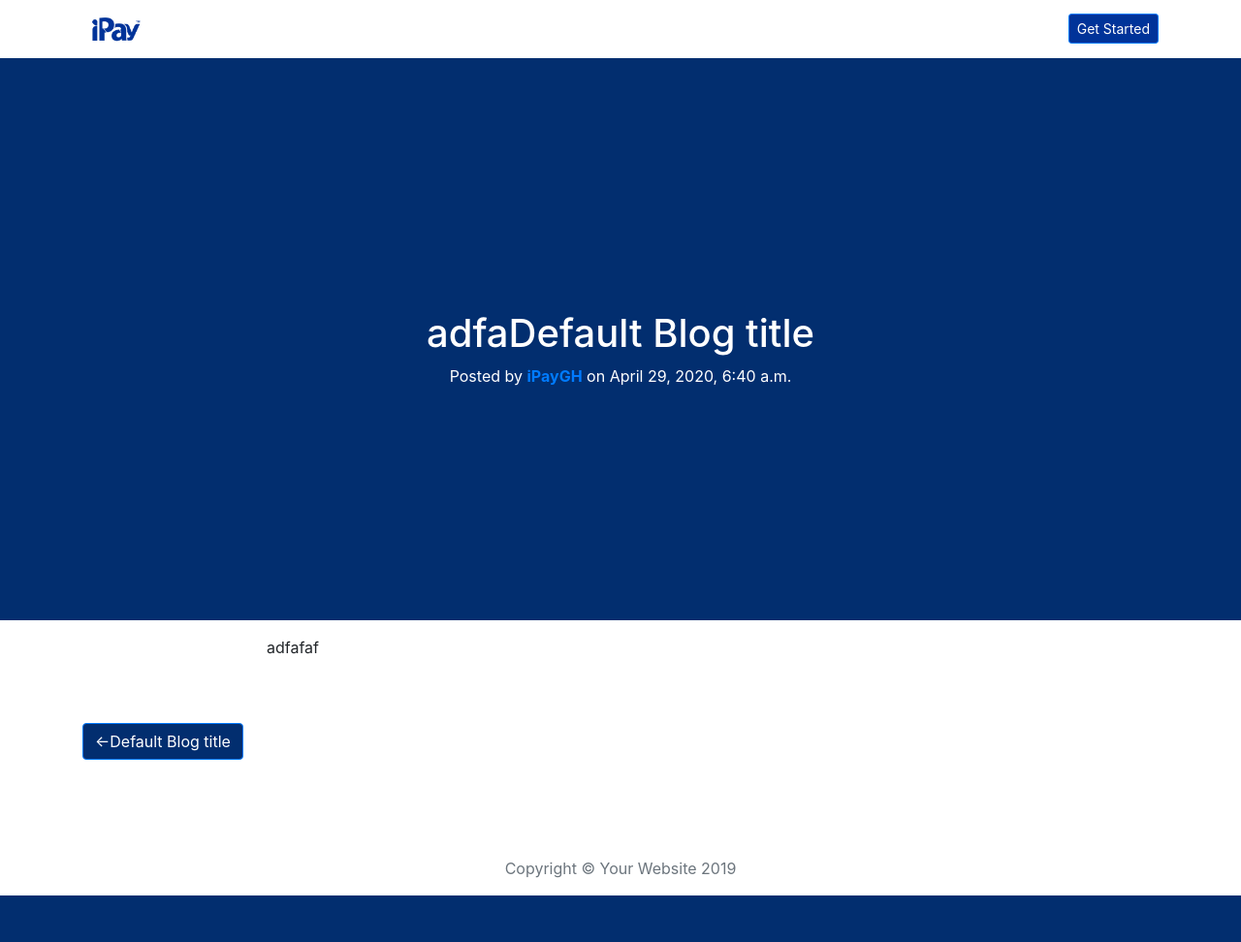
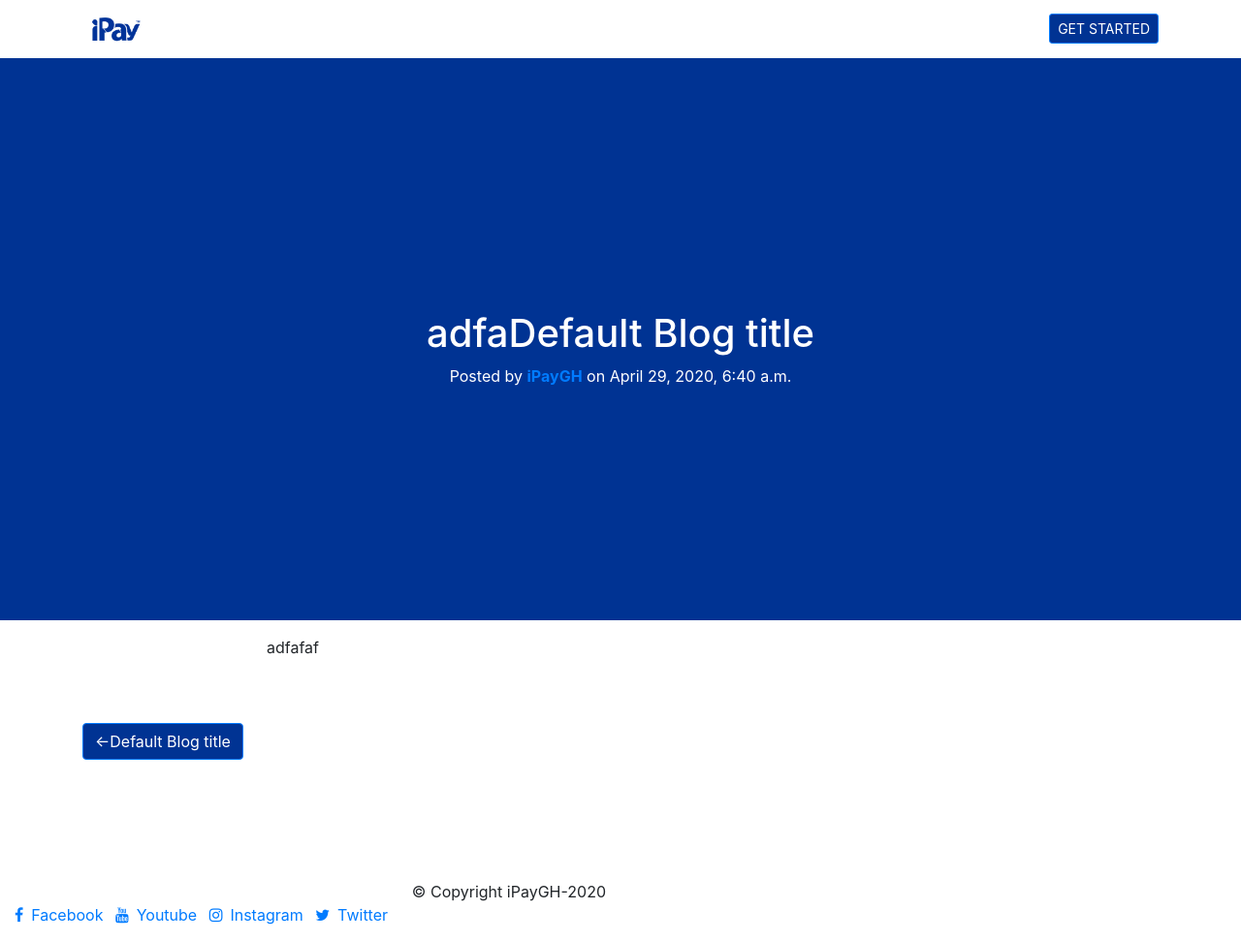
Before and after one commit to mnnlthmpsn/ipayghblog, a Django app: page /blog/14/detail/ in a window 1280 px wide. Shown: the whole page at 97% size. Before the commit the page ends 924 px from the top, so only its background shows below. Run offline with Django 3.2, Linux system fonts and the light colour scheme; data comes from the database, SQL or seed files in the repository; some libraries are stand-ins or nearby versions.

Commit message:
favicon.ico added, other changes made

```diff
--- a/blog/static/blog/css/styles.css
+++ b/blog/static/blog/css/styles.css
@@ -1,7 +1,7 @@
 header {
     height: 80vh;
     text-align: center;
-    background-color: rgb(0,51,153);
+    background-color: #003393;
 }
 
 .site-heading {
--- a/blog/templates/base.html
+++ b/blog/templates/base.html
@@ -8,10 +8,13 @@
     <meta name="viewport" content="width=device-width, initial-scale=1, shrink-to-fit=no">
     <meta name="description" content="">
     <meta name="author" content="">
+    <link rel="shortcut icon" type="image/png" href="{% static 'blog/img/favicon.ico' %}" />
 
     <title>iPayGH Blog</title>
     <!-- ckeditor -->
     <script src="https://cdn.ckeditor.com/4.14.0/standard/ckeditor.js"></script>
+
+    <link rel="stylesheet" href="https://stackpath.bootstrapcdn.com/font-awesome/4.7.0/css/font-awesome.min.css">
 
     <link rel="stylesheet" href="https://stackpath.bootstrapcdn.com/bootstrap/4.4.1/css/bootstrap.min.css"
         integrity="sha384-Vkoo8x4CGsO3+Hhxv8T/Q5PaXtkKtu6ug5TOeNV6gBiFeWPGFN9MuhOf23Q9Ifjh" crossorigin="anonymous">
@@ -31,10 +34,11 @@
 
     <!-- Navigation -->
     {% if request.user.is_authenticated %}
-    <nav class="navbar navbar-expand-lg navbar-light fixed-top" id="mainNav" style="background-color: white !important;">
+    <nav class="navbar navbar-expand-lg navbar-light fixed-top" id="mainNav"
+        style="background-color: white !important;">
         <div class="container">
-            <a class="navbar-brand" href="https://ipaygh.com"><img class="img-fluid logo" src="{% static 'blog/img/ipay.png' %}"
-                    alt="https://ipaygh.com" /></a>
+            <a class="navbar-brand" href="https://www.ipaygh.com"><img class="img-fluid logo"
+                    src="{% static 'blog/img/ipay.png' %}" alt="https://manage2.ipaygh.com/xmanage/get-started" /></a>
             <button class="navbar-toggler navbar-toggler-right" type="button" data-toggle="collapse"
                 data-target="#navbarResponsive" aria-controls="navbarResponsive" aria-expanded="false"
                 aria-label="Toggle navigation">
@@ -44,19 +48,20 @@
             <div class="collapse navbar-collapse" id="navbarResponsive">
                 <ul class="navbar-nav ml-auto">
                     <li class="nav-item">
-                        <a class="nav-link" style='color: rgb(0,51,153) !important'
+                        <a class="nav-link" style='color: #003393 !important'
                             href="{% url 'blog:index' %}"><strong>Home</strong></a>
                     </li>
 
                     <li class="nav-item">
-                        <a class="nav-link" style='color: rgb(0,51,153) !important'
+                        <a class="nav-link" style='color: #003393 !important'
                             href="{% url 'blog:admin_dashboard' %}"><strong>Dashboard</strong></a>
                     </li>
                     <li class="nav-item">
-                        <a class="nav-link" style='color: rgb(0,51,153) !important' href="{% url 'blog:add' %}"><strong>Add Blog</strong></a>
+                        <a class="nav-link" style='color: #003393 !important' href="{% url 'blog:add' %}"><strong>Add
+                                Blog</strong></a>
                     </li>
                     <li class="nav-item">
-                        <a class="nav-link" style='color: rgb(0,51,153) !important'
+                        <a class="nav-link" style='color: #003393 !important'
                             href="{% url 'blog:logout' %}"><strong>Logout</strong></a>
                     </li>
 
@@ -66,11 +71,10 @@
     </nav>
     {% else %}
     <nav class="navbar fixed-top" id="mainNav" style="background-color: white !important;">
-        <div class="container" >
-            <a class="navbar-brand" href="https://ipaygh.com"><img class="img-fluid logo"
-                    src="{% static 'blog/img/ipay.png' %}" alt="https://ipaygh.com" /></a>
-            <button class="btn btn-primary btn-sm"
-                style="background-color: rgb(0,51,153) !important;">Get Started</button>
+        <div class="container">
+            <a class="navbar-brand" href="https://www.ipaygh.com"><img class="img-fluid logo"
+                    src="{% static 'blog/img/ipay.png' %}" alt="https://www.ipaygh.com" /></a>
+            <button class="btn btn-primary btn-sm" style="background-color: #003393 !important;">GET STARTED</button>
         </div>
     </nav>
     {% endif %}
@@ -78,16 +82,36 @@
     {% endblock %}
     <!-- Footer -->
     <footer>
-        <div class="container">
-            <div class="row">
-                <div class="col-lg-8 col-md-10 mx-auto">
-                    <p class="copyright text-muted text-center">Copyright &copy; Your Website 2019</p>
+        <div class="row"></div>
+        <div class="footer-btm pt-4">
+            <div class="col-lg-6 text-right">
+                <div class="copyright">
+                    &copy; Copyright iPayGH-2020
                 </div>
             </div>
+            <div class="col-lg-6 text-left">
+                <ul class="list-inline footer-socials">
+                    <li class="list-inline-item"><a href="https://web.facebook.com/iPayGhana/?_rdc=1&_rdr"><i
+                                class="fa fa-facebook mr-2"></i>Facebook</a></li>
+                    <li class="list-inline-item"><a href="https://www.youtube.com/channel/UCeL8enn354X9qYkrA-PzZxw"><i
+                                class="fa fa-youtube mr-2"></i>Youtube</a></li>
+                    <li class="list-inline-item"><a href="https://www.instagram.com/ipayghana/?hl=en0"><i
+                                class="fa fa-instagram mr-2"></i>Instagram</a></li>
+                    <li class="list-inline-item"><a href="https://twitter.com/home"><i
+                                class="fa fa-twitter mr-2"></i>Twitter</a></li>
+            </div>
+        </div>
         </div>
     </footer>
-
-
+    <script src="https://code.jquery.com/jquery-3.4.1.slim.min.js"
+        integrity="sha384-J6qa4849blE2+poT4WnyKhv5vZF5SrPo0iEjwBvKU7imGFAV0wwj1yYfoRSJoZ+n"
+        crossorigin="anonymous"></script>
+    <script src="https://cdn.jsdelivr.net/npm/popper.js@1.16.0/dist/umd/popper.min.js"
+        integrity="sha384-Q6E9RHvbIyZFJoft+2mJbHaEWldlvI9IOYy5n3zV9zzTtmI3UksdQRVvoxMfooAo"
+        crossorigin="anonymous"></script>
+    <script src="https://stackpath.bootstrapcdn.com/bootstrap/4.4.1/js/bootstrap.min.js"
+        integrity="sha384-wfSDF2E50Y2D1uUdj0O3uMBJnjuUD4Ih7YwaYd1iqfktj0Uod8GCExl3Og8ifwB6"
+        crossorigin="anonymous"></script>
 </body>
 
 </html>
--- a/blog/templates/blog/add.html
+++ b/blog/templates/blog/add.html
@@ -2,7 +2,7 @@
 
 {% block body %}
 
-<header class="masthead" style="background-color: #022e6f">
+<header class="masthead" style="background-color: #003393">
     <div class="overlay"></div>
     <div class="container">
         <div class="row">
@@ -41,7 +41,7 @@
                     </script>
                 </div>
                 <button type="submit" class="btn"
-                    style="background-color: #022e6f !important; color: white;">Add</button>
+                    style="background-color: #003393 !important; color: white;">Add</button>
             </form>
         </div>
     </div>
--- a/blog/templates/blog/detail.html
+++ b/blog/templates/blog/detail.html
@@ -3,14 +3,14 @@
 {% block body %}
 {% if blog %}
 
-<header style="background-color: #022e6f;">
+<header style="background-color: #003393;">
     <div class="container">
         <div class="row">
             <div class="col-lg-8 col-md-10 mx-auto">
                 <div class="post-heading">
                     <h1>{{blog.title}}</h1>
                     <span class="meta">Posted by
-                        <a href="#"><strong>iPayGH</strong></a>
+                        <a href="https://www.ipaygh.com/"><strong>iPayGH</strong></a>
                         on {{ blog.pub_date }}</span>
                 </div>
             </div>
@@ -30,7 +30,7 @@
             {% if blog.get_previous_by_pub_date %}
             <div class="clearfix">
                 <a class="btn btn-primary" href="{% url 'blog:detail'  blog.get_previous_by_pub_date.id %}"
-                    style='background-color: #022e6f !important;'>&larr;{{ blog.get_previous_by_pub_date }}</a>
+                    style='background-color: #003393 !important;'>&larr;{{ blog.get_previous_by_pub_date }}</a>
             </div>
             {% endif %}
 
@@ -38,7 +38,7 @@
             {% if blog.get_next_by_pub_date %}
             <div class="clearfix">
                 <a class="btn btn-primary" href="{% url 'blog:detail'  blog.get_next_by_pub_date.id %}"
-                    style='background-color: #022e6f !important;'>{{ blog.get_next_by_pub_date }} &rarr;</a>
+                    style='background-color: #003393 !important;'>{{ blog.get_next_by_pub_date }} &rarr;</a>
             </div>
         </div>
         {% endif %}
--- a/blog/templates/blog/update.html
+++ b/blog/templates/blog/update.html
@@ -39,7 +39,7 @@
                         CKEDITOR.replace('content');
                     </script>
                 </div>
-                <button type="submit" class="btn" style="background-color: #022e6f !important; color: white;">Update</button>
+                <button type="submit" class="btn" style="background-color: #003393 !important; color: white;">Update</button>
             </form>
         </div>
     </div>
--- a/blog/templates/blog/view_blog.html
+++ b/blog/templates/blog/view_blog.html
@@ -29,7 +29,7 @@
         </div>
         <div class="d-flex justify-content-center btn-group" role="group" aria-label="button-group">
             <div class="col-md-12 col-sm-12 col-lg-4">
-                <button class="btn btn-primary" style="background-color: #022e6f !important;"><a
+                <button class="btn btn-primary" style="background-color: #003393 !important;"><a
                         style="color: white; text-decoration: none;"
                         href="{% url 'blog:update' blog.id %}">Update</a></button>
                 <button class="btn btn-danger" style="margin-left: 20px"><a style="color: white; text-decoration: none;"
--- a/ipaygh/settings.py
+++ b/ipaygh/settings.py
@@ -20,7 +20,7 @@ BASE_DIR = os.path.dirname(os.path.dirname(os.path.abspath(__file__)))
 # See https://docs.djangoproject.com/en/2.2/howto/deployment/checklist/
 
 # SECURITY WARNING: keep the secret key used in production secret!
-SECRET_KEY = os.environ['SECRET_KEY']
+SECRET_KEY = 'thisisnothingserioustoworkwithitsjustacode'
 
 # SECURITY WARNING: don't run with debug turned on in production!
 DEBUG = True
```
Also changed, not shown: blog/templates/blog/index.html (+6 -6 lines), blog/static/blog/img/favicon.ico (added).
